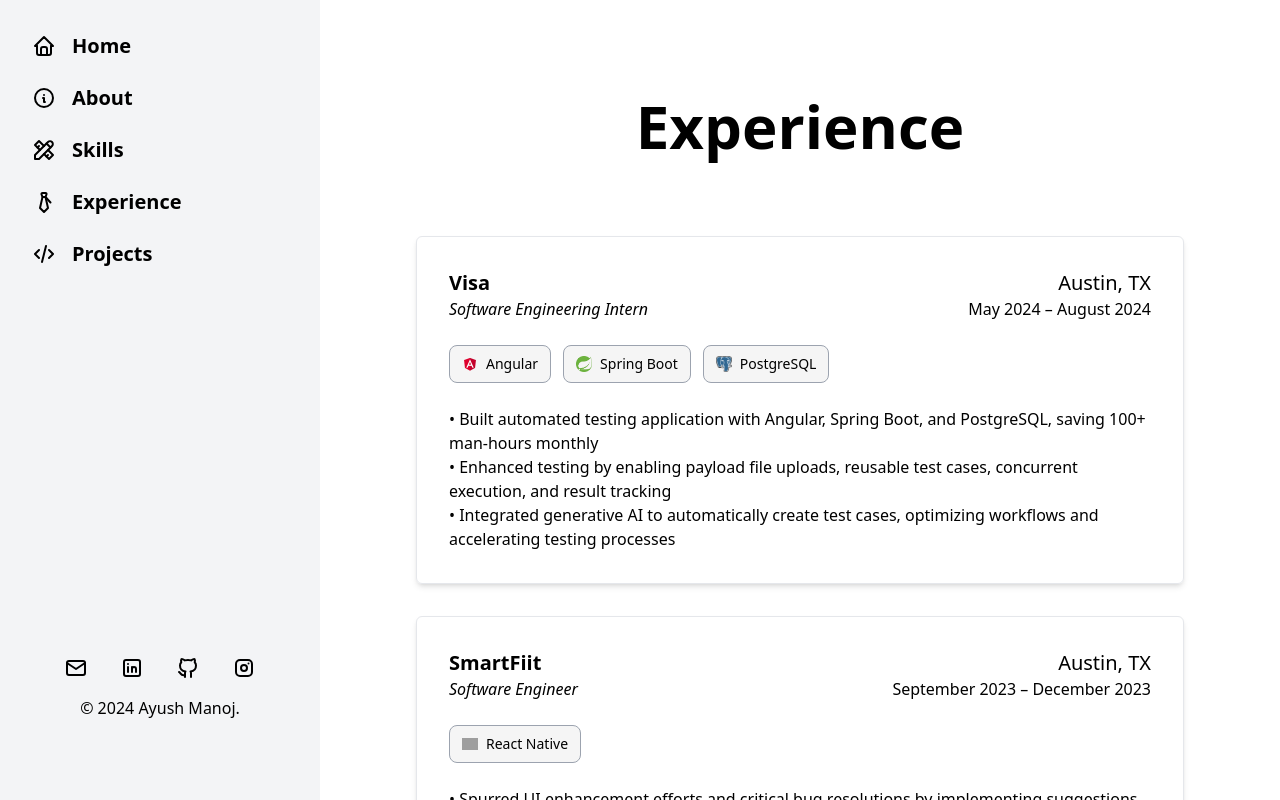
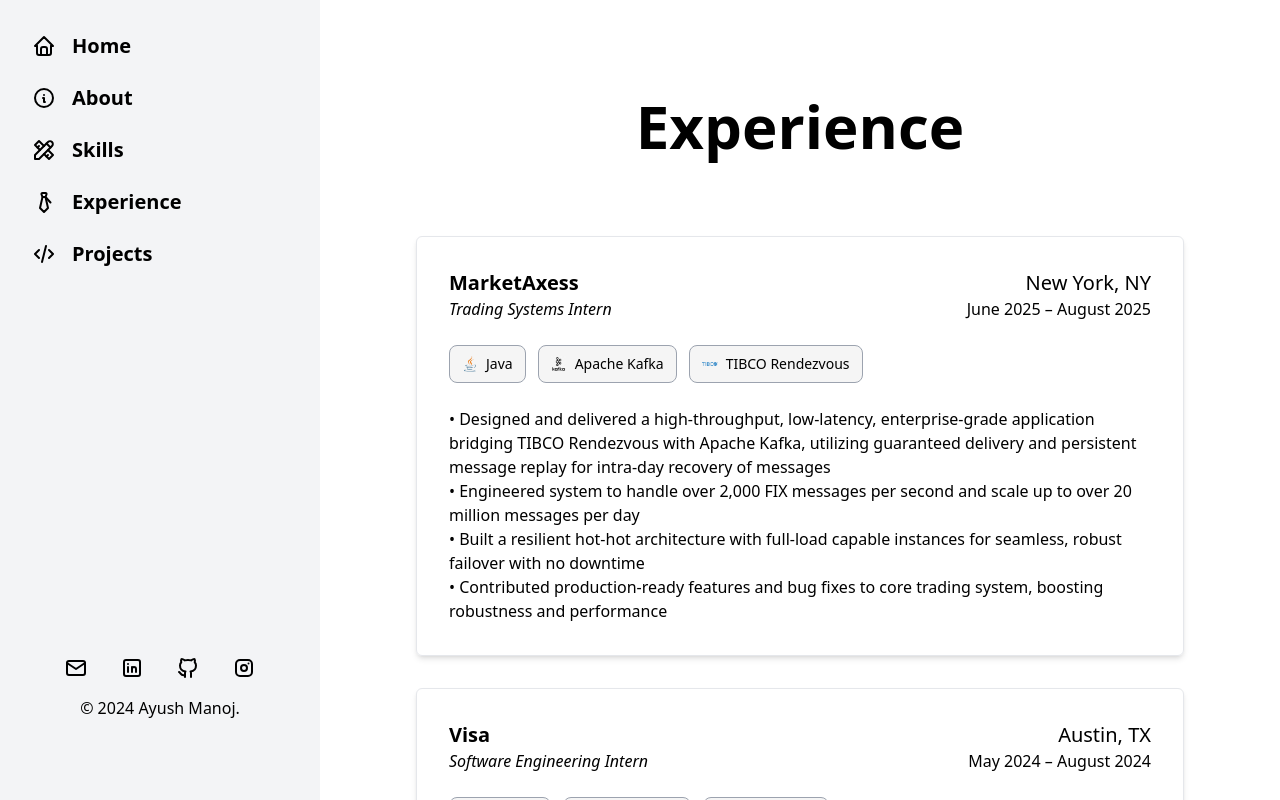
Before and after one commit to jonamhsuya/portfolio, a Next.js app: page /experience in a window 1280 px wide. Shown: the top 800 px of the page. Built offline with nearby package versions, Linux system fonts and the light colour scheme; grey boxes are pictures that could not be loaded.

Commit message:
Updated experience

```diff
--- a/src/pages/about.tsx
+++ b/src/pages/about.tsx
@@ -20,21 +20,13 @@
         <div className="flex flex-col gap-12 max-w-4xl my-4">
           <h1 className="text-6xl text-center font-bold">About</h1>
           <p>
-            I&apos;m a junior at the University of Texas at Austin, majoring in
+            I&apos;m a senior at the University of Texas at Austin, majoring in
             Computer Science. My passion lies in building things with
             code—whether it&apos;s diving into the latest tech stack or
             framework, or tinkering on a side project, I find pure satisfaction
             in the art of creation. The blend of coding, mathematics, and
             finance fascinates me, and I aspire to channel this enthusiasm into
-            a career as a quant trader or software engineer after college.
-          </p>
-          <p>
-            Beyond the classroom, I&apos;m actively involved in Texas
-            Convergent, an organization at UT where I collaborate with a
-            talented team to develop custom software solutions for small
-            businesses and nonprofits in the Austin area. It&apos;s an
-            incredibly rewarding experience to use technology to make a real
-            difference in the community.
+            a career as a quantitative developer or software engineer after college.
           </p>
           <p>
             When I&apos;m not coding or working on a project, you&apos;ll likely
--- a/src/pages/experience.tsx
+++ b/src/pages/experience.tsx
@@ -8,6 +8,23 @@
       <NavigationBar />
       <main className="flex flex-col items-center justify-around min-h-screen md:ml-[20rem] p-8">
         <h1 className="text-6xl text-center font-bold m-16">Experience</h1>
+        <ExperiencePane
+          company="MarketAxess"
+          location="New York, NY"
+          title="Trading Systems Intern"
+          dates="June 2025 – August 2025"
+          skills={[
+            ["Java", "java.png"],
+            ["Apache Kafka", "kafka.png"],
+            ["TIBCO Rendezvous", "tibco.png"],
+          ]}
+          description={[
+            "Designed and delivered a high-throughput, low-latency, enterprise-grade application bridging TIBCO Rendezvous with Apache Kafka, utilizing guaranteed delivery and persistent message replay for intra-day recovery of messages",
+            "Engineered system to handle over 2,000 FIX messages per second and scale up to over 20 million messages per day",
+            "Built a resilient hot-hot architecture with full-load capable instances for seamless, robust failover with no downtime",
+            "Contributed production-ready features and bug fixes to core trading system, boosting robustness and performance",
+          ]}
+        />
         <ExperiencePane
           company="Visa"
           location="Austin, TX"
```
Also changed, not shown: public/images/skills/kafka.png (added), public/images/skills/tibco.png (added).
